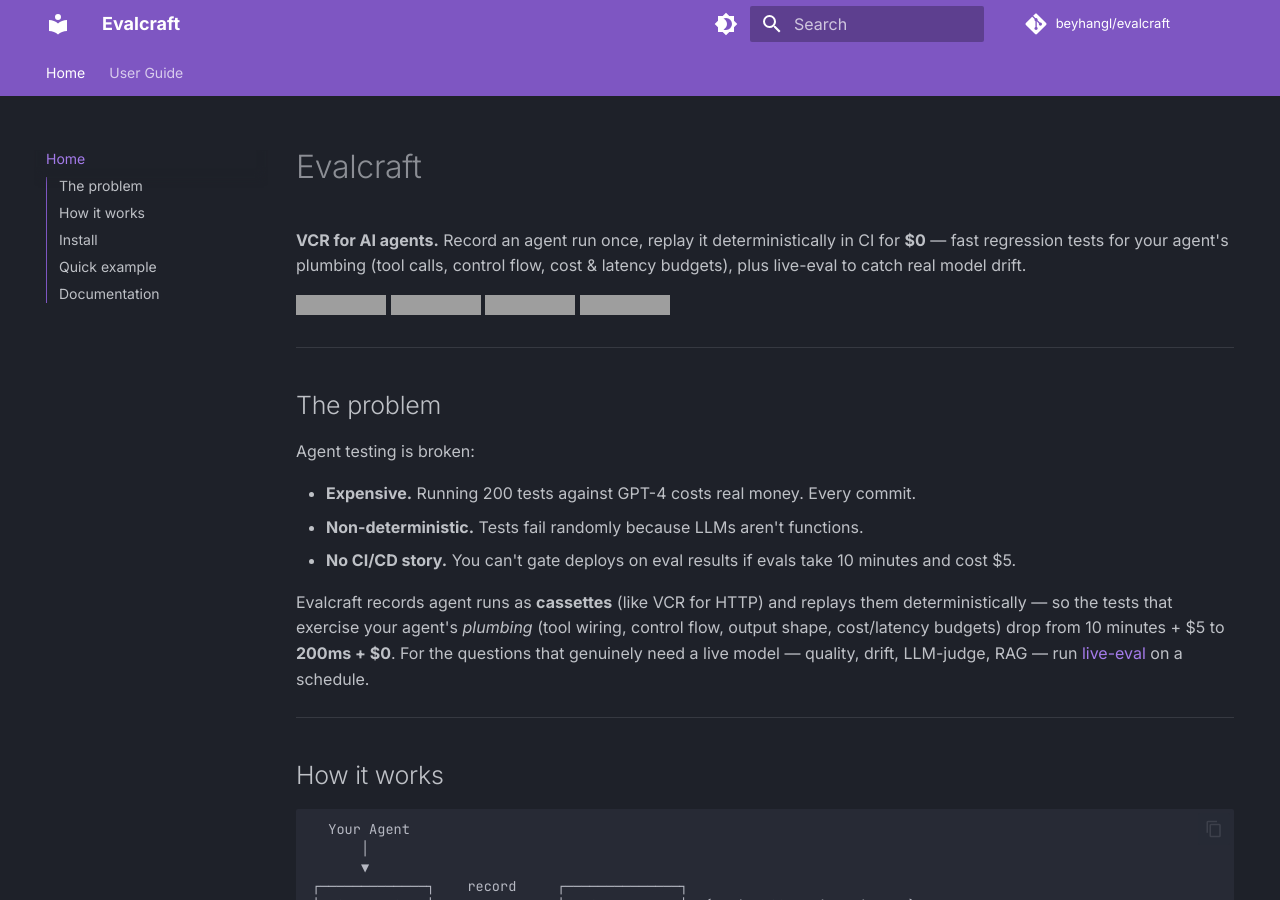
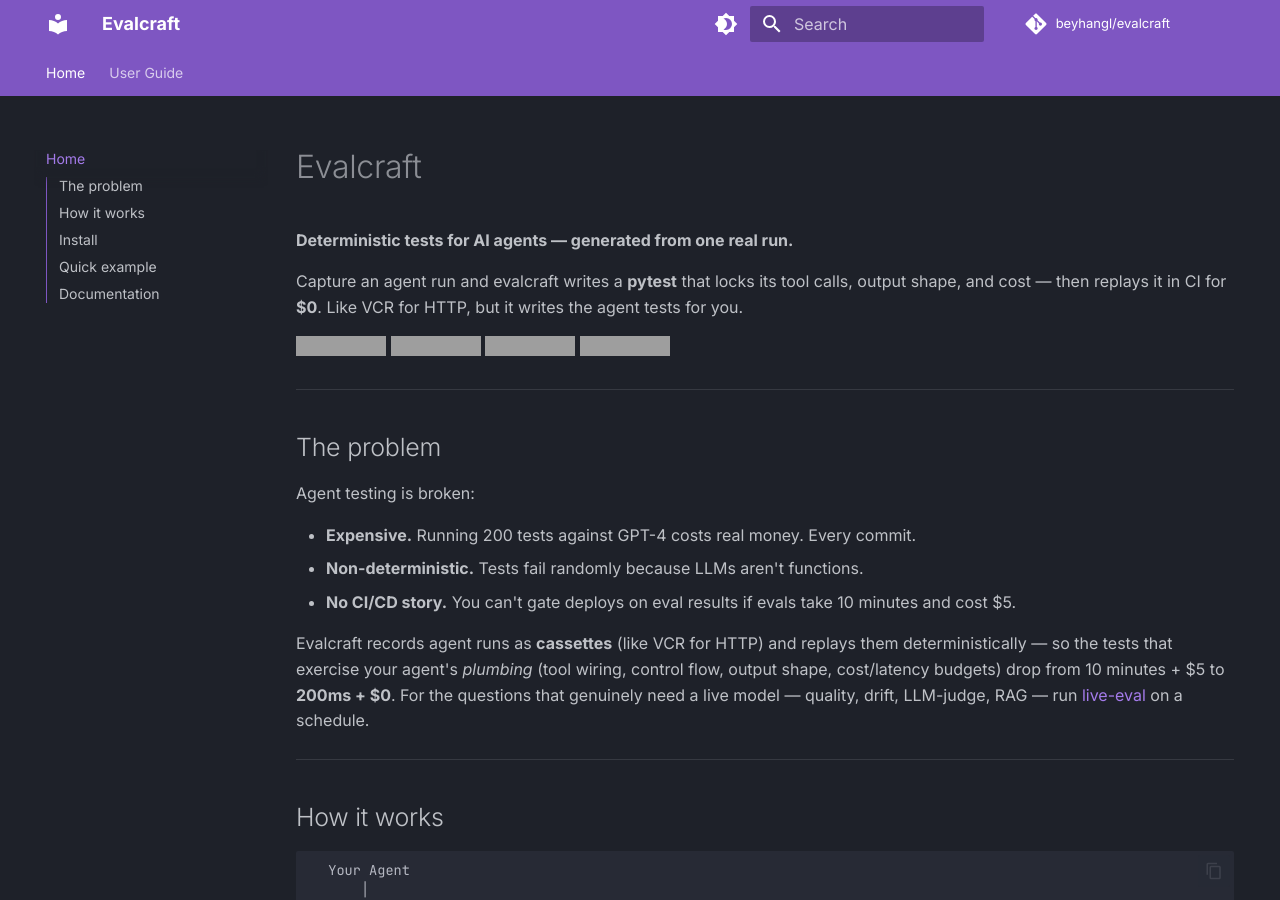
Before and after one commit to beyhangl/evalcraft, an MkDocs documentation site: the page built from docs/index.md, in a window 1280 px wide and 900 px high, cut to the strip 0-900 px from the top of the window. Built offline with MkDocs 1.6.1 and Material for MkDocs 9.7.7, drawn with Linux system fonts in a browser that asks for light colours; comment, search, counter and statistics services are not loaded; grey boxes are pictures that could not be loaded.

Commit message:
docs: align landing page + docs hero to new positioning
- site/index.html: title, OG/Twitter meta, footer tagline -> 'Deterministic tests
  for AI agents — generated from one real run'
- docs/index.md: hero updated to match README hero

```diff
--- a/docs/index.md
+++ b/docs/index.md
@@ -1,6 +1,8 @@
 # Evalcraft
 
-**VCR for AI agents.** Record an agent run once, replay it deterministically in CI for **$0** — fast regression tests for your agent's plumbing (tool calls, control flow, cost & latency budgets), plus live-eval to catch real model drift.
+**Deterministic tests for AI agents — generated from one real run.**
+
+Capture an agent run and evalcraft writes a **pytest** that locks its tool calls, output shape, and cost — then replays it in CI for **$0**. Like VCR for HTTP, but it writes the agent tests for you.
 
 [![CI](https://github.com/beyhangl/evalcraft/actions/workflows/ci.yml/badge.svg)](https://github.com/beyhangl/evalcraft/actions/workflows/ci.yml)
 [![PyPI](https://img.shields.io/pypi/v/evalcraft)](https://pypi.org/project/evalcraft/)
```
Also changed, not shown: site/index.html.
